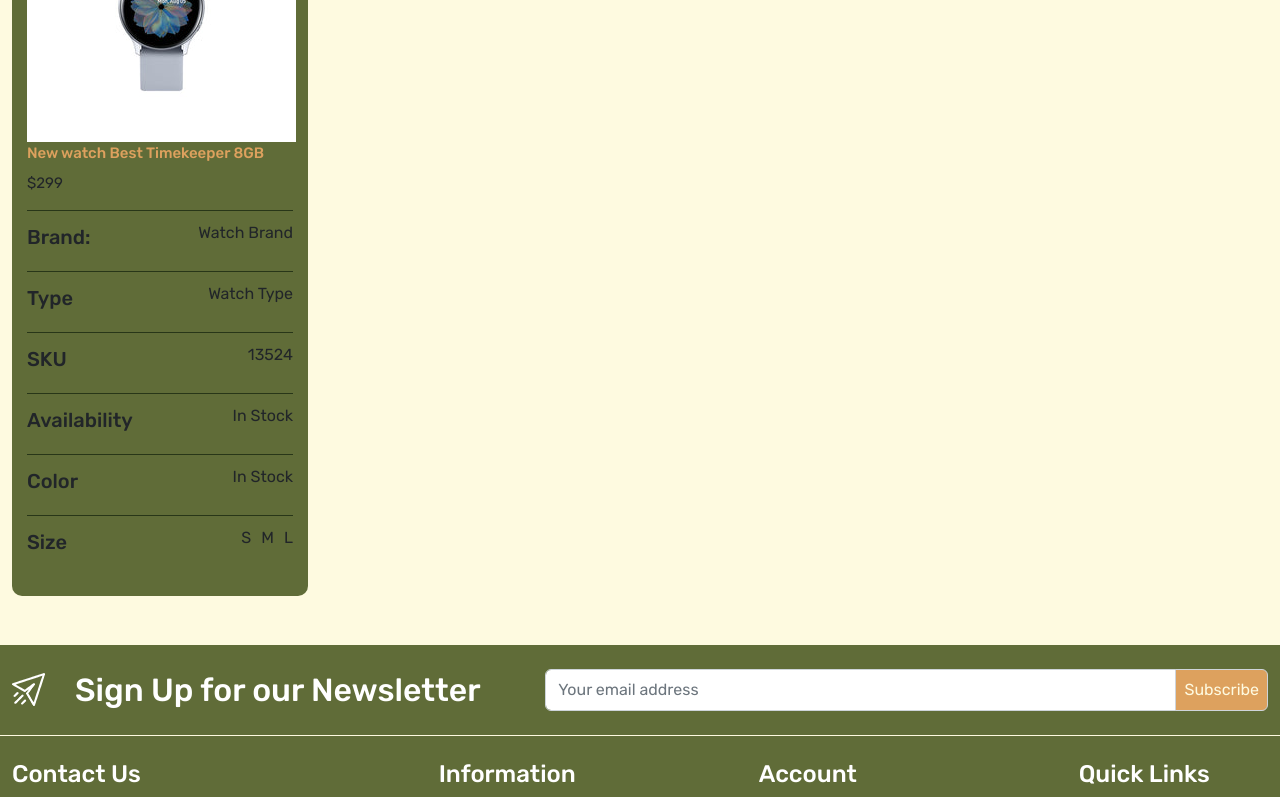
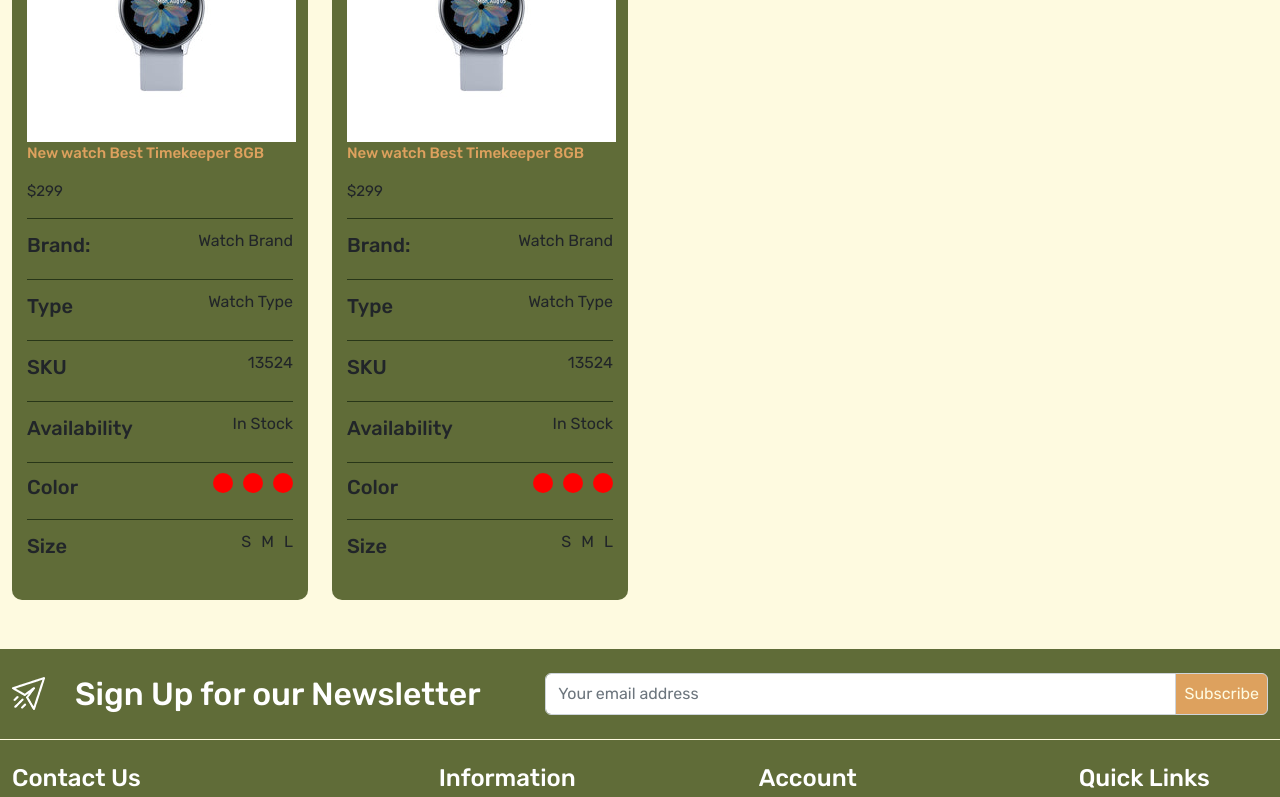
Before and after one commit to jonrob08/SwiftShop, a React (Create React App) app in the folder swiftshop/: page /compare in a window 1280 px wide. Shown: the part 485-1282 px from the top of the page. Built offline with nearby package versions, Linux system fonts and the light colour scheme; a web font is replaced by a local one.

Commit message:
chore: finish comparison page UI

```diff
--- /dev/null
+++ b/swiftshop/src/components/Color.js
@@ -0,0 +1,15 @@
+import React from 'react'
+
+const Color = () => {
+  return (
+    <>
+        <ul className="colors">
+            <li></li>
+            <li></li>
+            <li></li>
+        </ul>
+    </>
+  )
+}
+
+export default Color
--- a/swiftshop/src/pages/Compare.js
+++ b/swiftshop/src/pages/Compare.js
@@ -1,6 +1,7 @@
 import React from 'react'
 import BreadCrumb from "../components/BreadCrumb";
 import Meta from "../components/Meta";
+import Color from '../components/Color';
 
 const Compare = () => {
     const title = "Compare Products"
@@ -19,7 +20,7 @@ const Compare = () => {
                         </div>
                         <div className="compare-product-details">
                             <h5 className="title">New watch Best Timekeeper 8GB</h5>
-                            <h6 className="price mb-3">$299</h6>
+                            <h6 className="price mb-3 mt-3">$299</h6>
 
                             <div>
                             <div className="product-detail">
@@ -40,7 +41,50 @@ const Compare = () => {
                             </div>
                             <div className="product-detail">
                                 <h5>Color</h5>
+                                <Color />
+                            </div>
+                            <div className="product-detail">
+                                <h5>Size</h5>
+                                <div className="d-flex gap-10">
+                                    <p>S</p>
+                                    <p>M</p>
+                                    <p>L</p>
+                                </div>
+                            </div>
+                            </div>
+                        </div>
+                    </div>
+                </div>
+                <div className="col-3">
+                    <div className="compare-product-card position-relative">
+                    <img src="images/cross.svg" alt="cross" className="position-absolute cross img-fluid" />
+                        <div className="product-card-image">
+                            <img src="images/watch.jpg" alt="watch" />
+                        </div>
+                        <div className="compare-product-details">
+                            <h5 className="title">New watch Best Timekeeper 8GB</h5>
+                            <h6 className="price mb-3 mt-3">$299</h6>
+
+                            <div>
+                            <div className="product-detail">
+                                <h5>Brand:</h5>
+                                <p>Watch Brand</p>
+                            </div>
+                            <div className="product-detail">
+                                <h5>Type</h5>
+                                <p>Watch Type</p>
+                            </div>
+                            <div className="product-detail">
+                                <h5>SKU</h5>
+                                <p>13524</p>
+                            </div>
+                            <div className="product-detail">
+                                <h5>Availability</h5>
                                 <p>In Stock</p>
+                            </div>
+                            <div className="product-detail">
+                                <h5>Color</h5>
+                                <Color />
                             </div>
                             <div className="product-detail">
                                 <h5>Size</h5>
--- a/swiftshop/src/pages/Store.js
+++ b/swiftshop/src/pages/Store.js
@@ -4,6 +4,7 @@ import ReactStars from "react-rating-stars-component";
 import BreadCrumb from "../components/BreadCrumb";
 import Meta from "../components/Meta";
 import ProductCard from '../components/ProductCard'
+import Color from "../components/Color";
 
 const Store = () => {
   const title = "Store";
@@ -69,20 +70,7 @@ const Store = () => {
                   </div>
                   <h5 className="subtitle">Color</h5>
                   <div>
-                    <ul className="colors">
-                        <li></li>
-                        <li></li>
-                        <li></li>
-                        <li></li>
-                        <li></li>
-                        <li></li>
-                        <li></li>
-                        <li></li>
-                        <li></li>
-                        <li></li>
-                        <li></li>
-                        <li></li>
-                    </ul>
+                    <Color />
                   </div>
                   <h5 className="subtitle">Size</h5>
                   <div>
```
